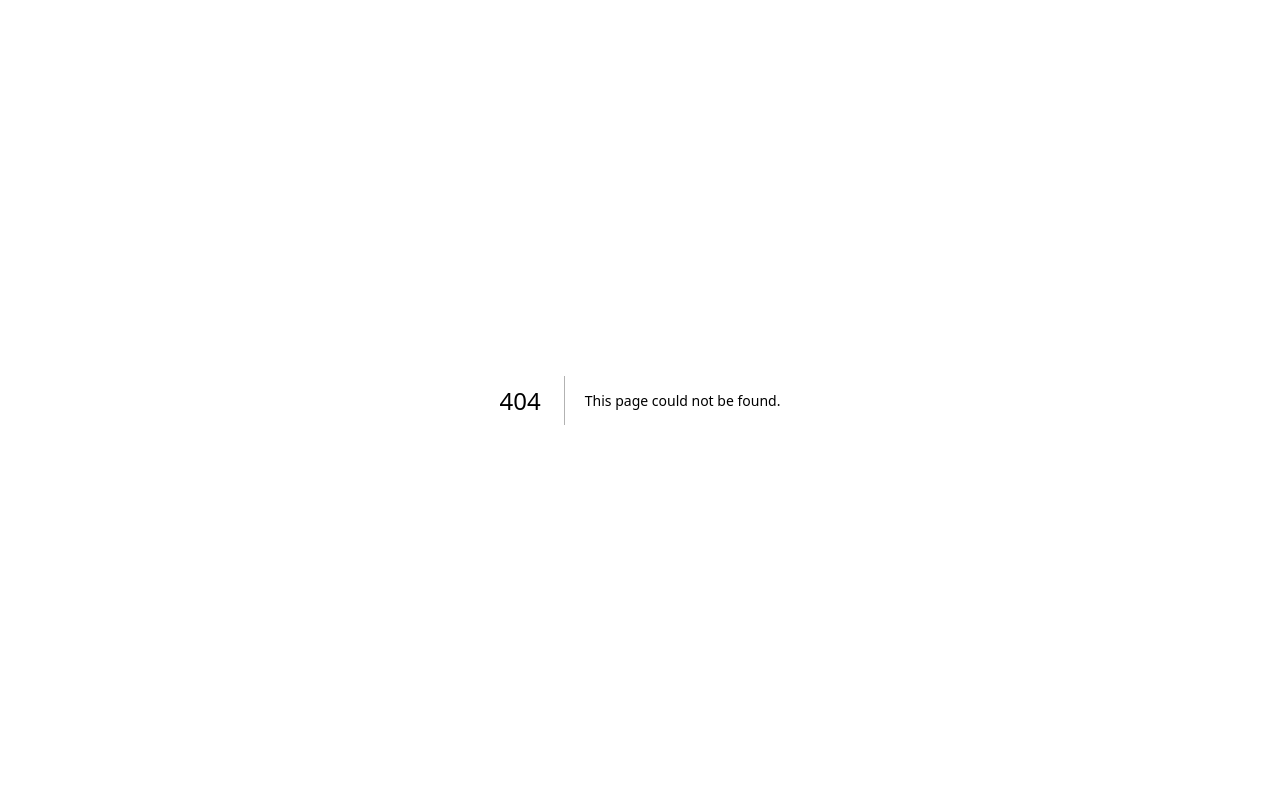
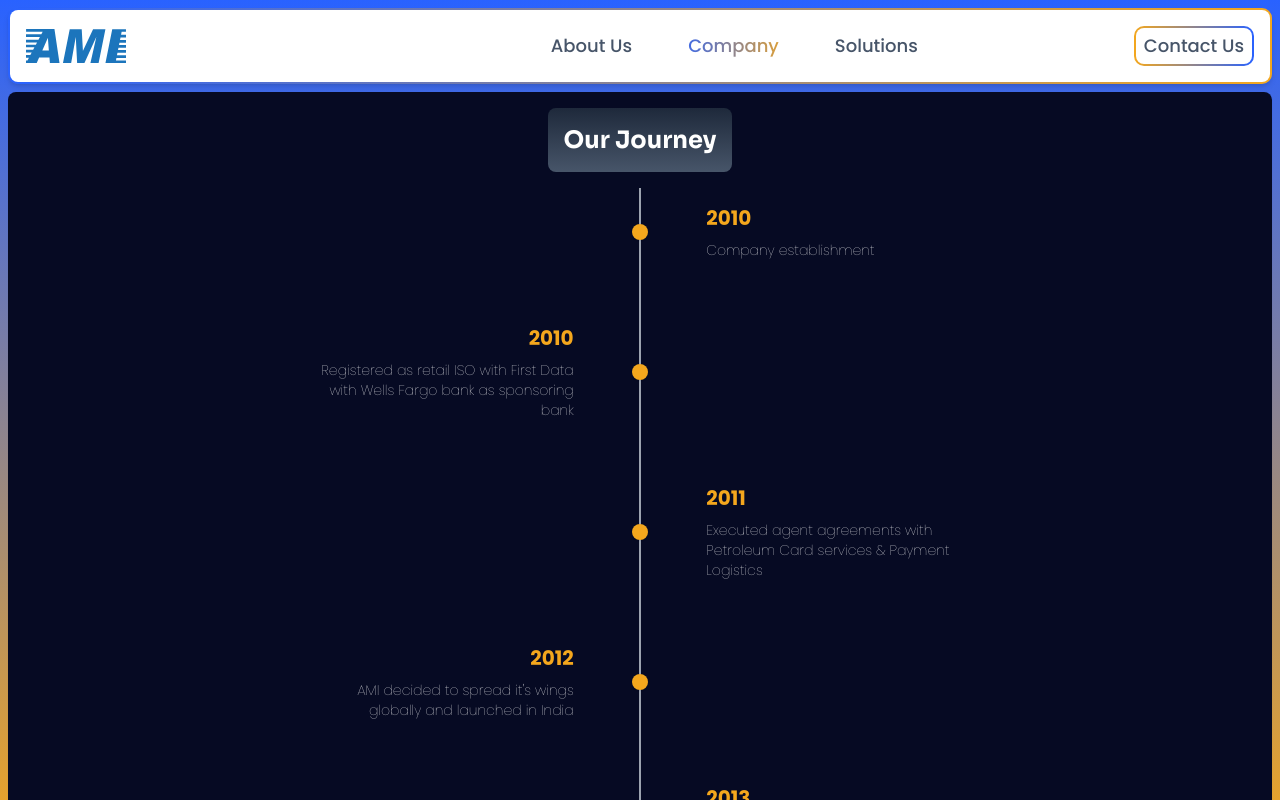
Before and after one commit to thecodizt/labs-ami-web, a Next.js app: page /company in a window 1280 px wide. Before the commit this address had no page. Shown: the top 800 px of the page. Built offline with nearby package versions, Linux system fonts and the light colour scheme.

Commit message:
ADD: Company page part

```diff
--- /dev/null
+++ b/app/(public)/company/page.tsx
@@ -0,0 +1,58 @@
+import { Header } from "@/components/header";
+import { MoveUpFadeInSection } from "@/components/ui/move-up-fade-in-section";
+import { TimelineComponent } from "@/components/ui/timeline";
+
+const CompanyPage = () => {
+	const timelineData = [
+		{ year: 2010, event: "Company establishment" },
+		{
+			year: 2010,
+			event: "Registered as retail ISO with First Data with Wells Fargo bank as sponsoring bank",
+		},
+		{
+			year: 2011,
+			event: "Executed agent agreements with Petroleum Card services & Payment Logistics",
+		},
+		{
+			year: 2012,
+			event: "AMI decided to spread it's wings globally and launched in India",
+		},
+		{
+			year: 2013,
+			event: "AMI added ATM services under it's umbrella through Switch Commerce Partnership",
+		},
+		{
+			year: 2014,
+			event: "Signed a agent level agreement with ECS, iPayments to board high risk verticals",
+		},
+		{
+			year: 2015,
+			event: "Acheived a milestone of $50M / month in processing volume",
+		},
+		{
+			year: 2018,
+			event: "Registered as an retail ISO with NPC Vantiv Worldpay with Fifth Third Bank as sponsoring bank",
+		},
+		{
+			year: 2020,
+			event: "AMI expanded its presence in North America with expansion of operation into Canada ",
+		},
+		{
+			year: 2021,
+			event: "Registered as a retail ISO with Elavon with US Bank as sponsoring bank",
+		},
+	];
+	return (
+		<div className="flex gap-2 p-2 bg-gradient-to-b from-BLUE via-GOLD to-white scrollbar-hide flex-col">
+			<Header active={"company"} />
+			<div className="rounded-lg h-full w-full bg-PURPLE text-white shadow-sm flex flex-col p-4 items-center">
+				<MoveUpFadeInSection className="bg-gradient-to-b from-slate-800 to-slate-600 text-white text-2xl font-bold font-[Sora] text-center p-4 rounded-lg">
+					Our Journey
+				</MoveUpFadeInSection>
+				<TimelineComponent data={timelineData} />
+			</div>
+		</div>
+	);
+};
+
+export default CompanyPage;
--- /dev/null
+++ b/components/ui/timeline.tsx
@@ -0,0 +1,65 @@
+"use client";
+import React from 'react';
+import { motion } from 'framer-motion';
+
+interface TimelineItem {
+  year: number;
+  event: string;
+}
+
+interface TimelineItemProps extends TimelineItem {
+  isLeft: boolean;
+}
+
+interface TimelineProps {
+  data: TimelineItem[];
+}
+
+const itemVariants = {
+  hidden: { opacity: 0, y: 50 },
+  visible: { opacity: 1, y: 0 }
+};
+
+const TimelineItem: React.FC<TimelineItemProps> = ({ year, event, isLeft }) => (
+  <motion.li
+    className={`flex justify-center items-center w-full mb-8 ${isLeft ? 'flex-row-reverse' : ''}`}
+    variants={itemVariants}
+  >
+    <div className={`w-[45%] ${!isLeft ? 'pr-4 text-right' : 'pl-4'}`}>
+      <div className="p-4">
+        <h3 className="text-xl font-bold text-GOLD mb-2">{year}</h3>
+        <p className="text-white text-sm font-thin">{event}</p>
+      </div>
+    </div>
+    <div className="w-[10%] flex justify-center">
+      <div className="w-4 h-4 bg-GOLD shadow-sm rounded-full z-10"></div>
+    </div>
+    <div className="w-[45%]"></div>
+  </motion.li>
+);
+
+const Timeline: React.FC<TimelineProps> = ({ data }) => {
+  return (
+    <div className="max-w-5xl mx-auto p-4">
+      <motion.ul
+        className="relative list-none p-0"
+        initial="hidden"
+        animate="visible"
+        variants={{
+          visible: {
+            transition: {
+              staggerChildren: 0.3
+            }
+          }
+        }}
+      >
+        <div className="absolute left-1/2 transform -translate-x-1/2 h-full w-[2px] bg-gray-400"></div>
+        {data.map((item, index) => (
+          <TimelineItem key={index} {...item} isLeft={index % 2 === 0} />
+        ))}
+      </motion.ul>
+    </div>
+  );
+};
+
+export const TimelineComponent = Timeline;
```
